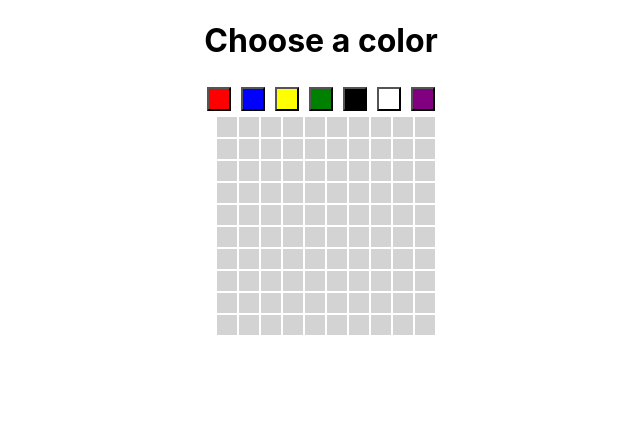
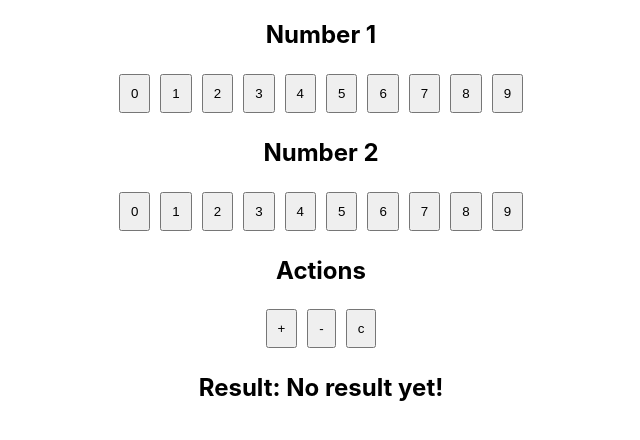
Before and after one commit to best-lucky1030/react-js-code-challenges-linkedin, a React (Create React App) app: page / in a window 1280 px wide. Shown: the top 440 px of the page, without its empty margins (319-959 px from the left). Built offline with nearby package versions, Linux system fonts and the light colour scheme.

Commit message:
add simpleCalculator componenet

```diff
--- /dev/null
+++ b/src/09-simple-calculator/SimpleCalculator.js
@@ -0,0 +1,65 @@
+import { useReducer } from "react";
+
+const initialState = {
+    number1: 0,
+    number2: 0,
+    result: "No result yet!",
+};
+
+function reducer(state = initialState, action) {
+    switch (action.type) {
+        case "SET_FIRST_NUMBER":
+            return { ...state, number1: action.number };
+        case "SET_SECOND_NUMBER":
+            return { ...state, number2: action.number };
+        case "ADD":
+            return { ...state, result: state.number1 + state.number2 };
+        case "SUBTRACT":
+            return { ...state, result: state.number1 - state.number2 };
+        case "RESET":
+            return initialState;
+        default:
+            return state;
+    }
+}
+
+export default function SimpleCalculator() {
+    const numbers = [0, 1, 2, 3, 4, 5, 6, 7, 8, 9];
+    const [state, dispatch] = useReducer(reducer, initialState);
+
+    return (
+        <div>
+            <div>
+                <h2>Number 1</h2>
+                {numbers.map((number) => (
+                    <button
+                        key={number}
+                        onClick={() => dispatch({ type: "SET_FIRST_NUMBER", number })}
+                    >
+                        {number}
+                    </button>
+                ))}
+            </div>
+            <div>
+                <h2>Number 2</h2>
+                {numbers.map((number) => (
+                    <button
+                        key={number}
+                        onClick={() => dispatch({ type: "SET_SECOND_NUMBER", number })}
+                    >
+                        {number}
+                    </button>
+                ))}
+            </div>
+            <div>
+                <h2>Actions</h2>
+                <button onClick={() => dispatch({ type: "ADD" })}>+</button>
+                <button onClick={() => dispatch({ type: "SUBTRACT" })}>-</button>
+                <button onClick={() => dispatch({ type: "RESET" })}>c</button>
+            </div>
+            <div>
+                <h2>Result: {state.result}</h2>
+            </div>
+        </div>
+    );
+}
--- a/src/App.js
+++ b/src/App.js
@@ -8,6 +8,7 @@ import ScoreKeeper from './05-score-keeper/ScoreKeeper';
 import ToggleWindowEvent from './06-add-window-event/ToggleWindowEvent';
 import ColorPicker from './07-color-picker/ColorPicker';
 import PixelArt from './08-pixel-art/PixelArt';
+import SimpleCalculator from './09-simple-calculator/SimpleCalculator';
 
 function App() {
   return (
@@ -19,7 +20,8 @@ function App() {
       {/* <ScoreKeeper /> */}
       {/* <ToggleWindowEvent /> */}
       {/* <ColorPicker /> */}
-      <PixelArt />
+      {/* <PixelArt /> */}
+      <SimpleCalculator />
     </div>
   );
 }
```
